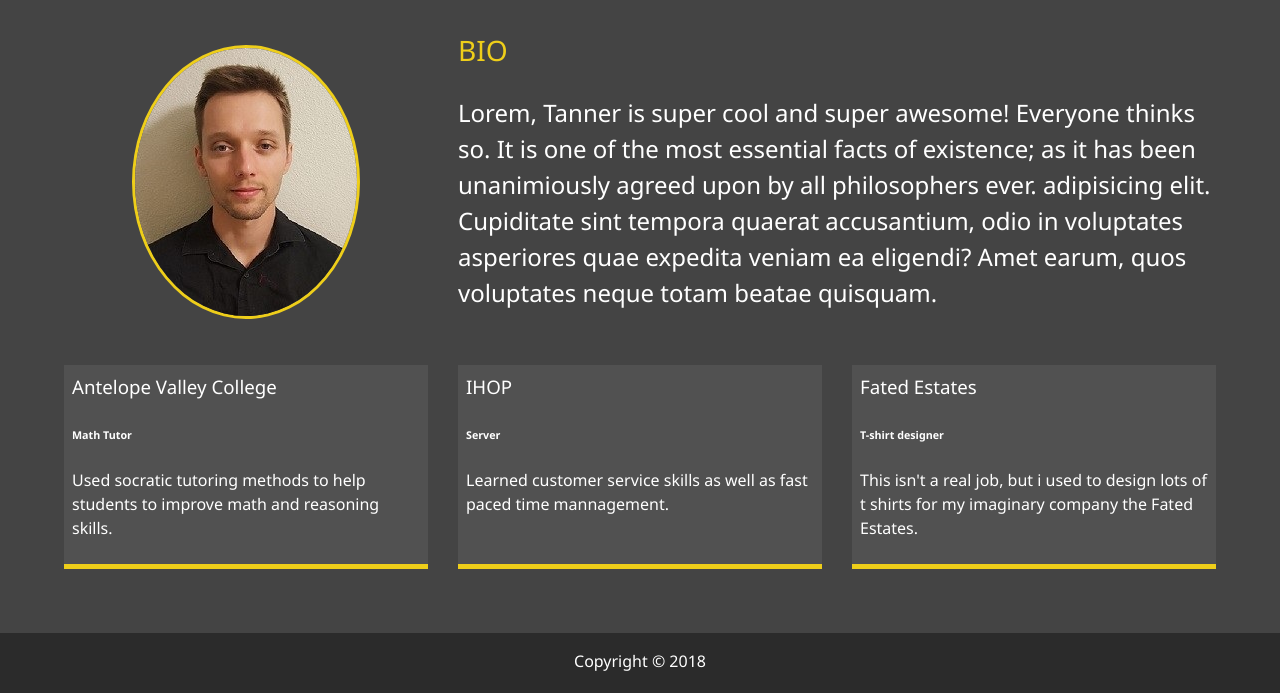
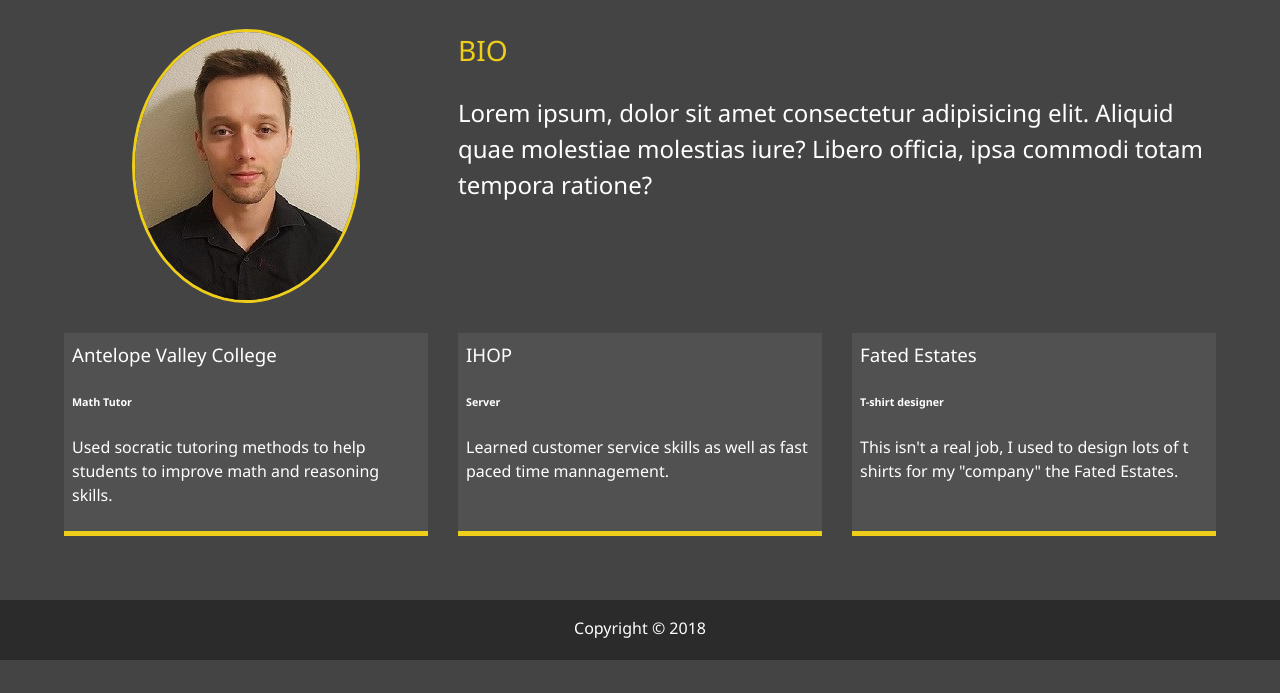
Before and after one commit to Talec/Eckmann_modern_portfolio, a website: page dist/about.html in a window 1280 px wide. Shown: the part 253-946 px from the top of the page. After the commit the page ends 913 px from the top, so only its background shows below. Drawn offline with Linux system fonts and the light colour scheme.

Commit message:
text fix

```diff
--- a/dist/about.html
+++ b/dist/about.html
@@ -59,12 +59,9 @@
         <div class="bio">
           <h3 class="text-secondary">BIO</h3>
           <p>
-            Lorem, Tanner is super cool and super awesome! Everyone thinks so.
-            It is one of the most essential facts of existence; as it has been
-            unanimiously agreed upon by all philosophers ever. adipisicing elit.
-            Cupiditate sint tempora quaerat accusantium, odio in voluptates
-            asperiores quae expedita veniam ea eligendi? Amet earum, quos
-            voluptates neque totam beatae quisquam.
+            Lorem ipsum, dolor sit amet consectetur adipisicing elit. Aliquid
+            quae molestiae molestias iure? Libero officia, ipsa commodi totam
+            tempora ratione?
           </p>
         </div>
 
@@ -90,8 +87,8 @@
           <h3>Fated Estates</h3>
           <h6>T-shirt designer</h6>
           <p>
-            This isn't a real job, but i used to design lots of t shirts for my
-            imaginary company the Fated Estates.
+            This isn't a real job, I used to design lots of t shirts for my
+            "company" the Fated Estates.
           </p>
         </div>
       </div>
```
Also changed, not shown: dist/contact.html (+3 -1 lines), dist/work.html (+1 -1 lines), package.json (+5 -2 lines), 1 other file.
